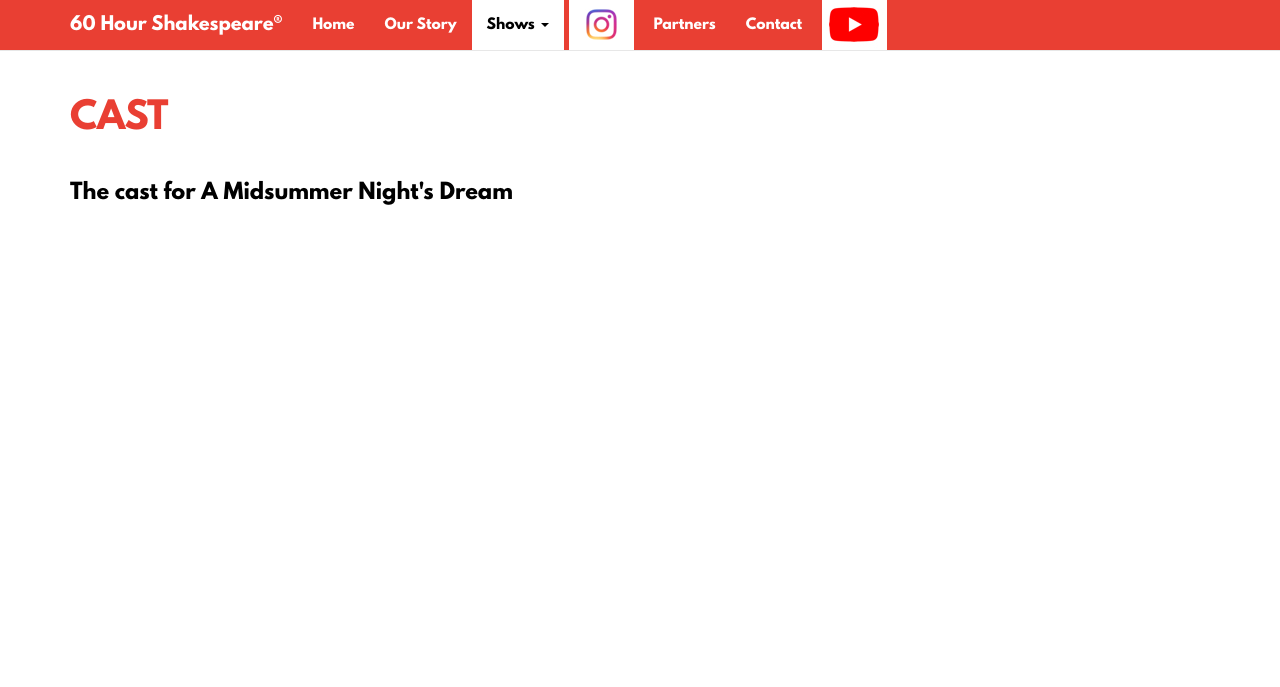
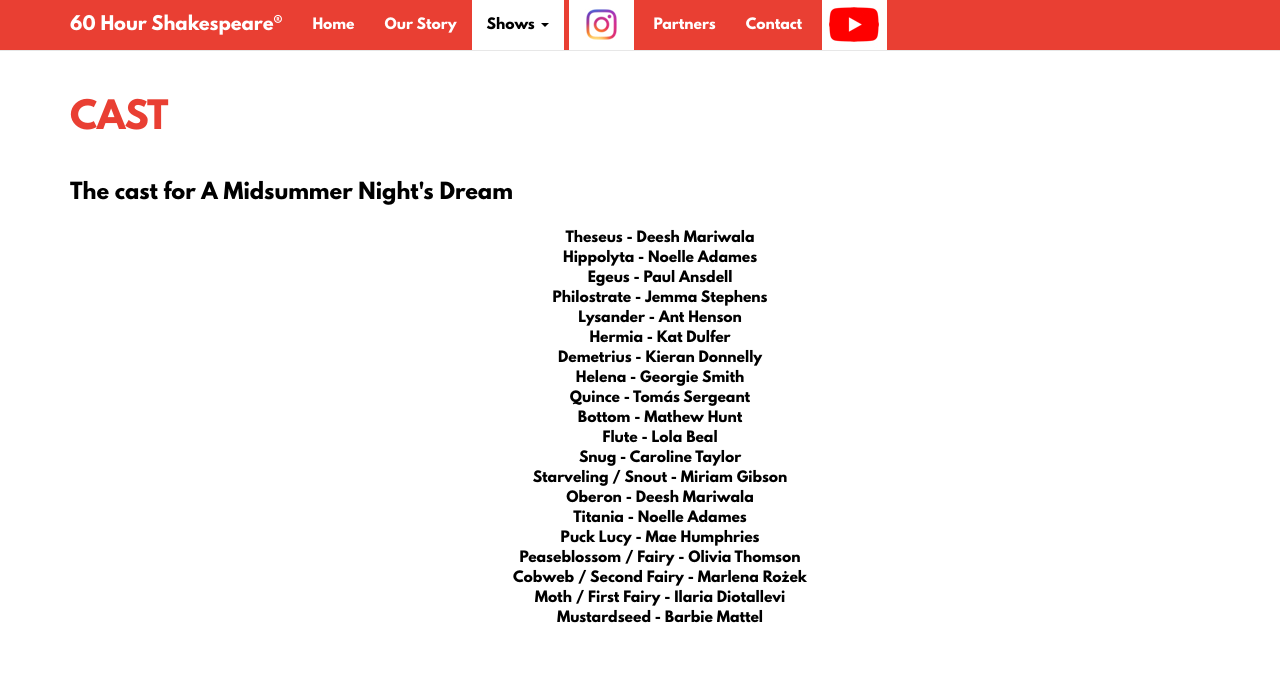
Before and after one commit to shanedonnelly1/60hours, a website: page biographies.html in a window 1280 px wide. Shown: the top 687 px of the page. Drawn offline with nearby package versions, Linux system fonts and the light colour scheme.

Commit message:
Added cast.

```diff
--- a/biographies.html
+++ b/biographies.html
@@ -74,11 +74,30 @@
             <h1>Cast</h1>
         </div>
         <p class="lead">The cast for A Midsummer Night&apos;s Dream</p>
-        <!-- <p>
+         <p>
             <ul style="text-align: center; list-style: none">
-
+                <li>Theseus - Deesh Mariwala</li>
+                <li>Hippolyta - Noelle Adames</li>
+                <li>Egeus - Paul Ansdell</li>
+                <li>Philostrate - Jemma Stephens</li>
+                <li>Lysander - Ant Henson</li>
+                <li>Hermia - Kat Dulfer</li>
+                <li>Demetrius - Kieran Donnelly</li>
+                <li>Helena - Georgie Smith</li>
+                <li>Quince - Tomás Sergeant</li>
+                <li>Bottom - Mathew Hunt</li>
+                <li>Flute - Lola Beal</li>
+                <li>Snug - Caroline Taylor</li>
+                <li>Starveling / Snout - Miriam Gibson</li>
+                <li>Oberon - Deesh Mariwala</li>
+                <li>Titania - Noelle Adames</li>
+                <li>Puck Lucy - Mae Humphries</li>
+                <li>Peaseblossom / Fairy - Olivia Thomson</li>
+                <li>Cobweb / Second Fairy - Marlena Rożek</li>
+                <li>Moth / First Fairy - Ilaria Diotallevi</li>
+                <li>Mustardseed - Barbie Mattel</li>
             </ul>
-        </p>-->
+        </p>
         <!--<p><img class="img-responsive center-block" src="images/Hamlet%20Collage.jpg"/></p>-->
         <br/><br/><br/>
     </div>
```
